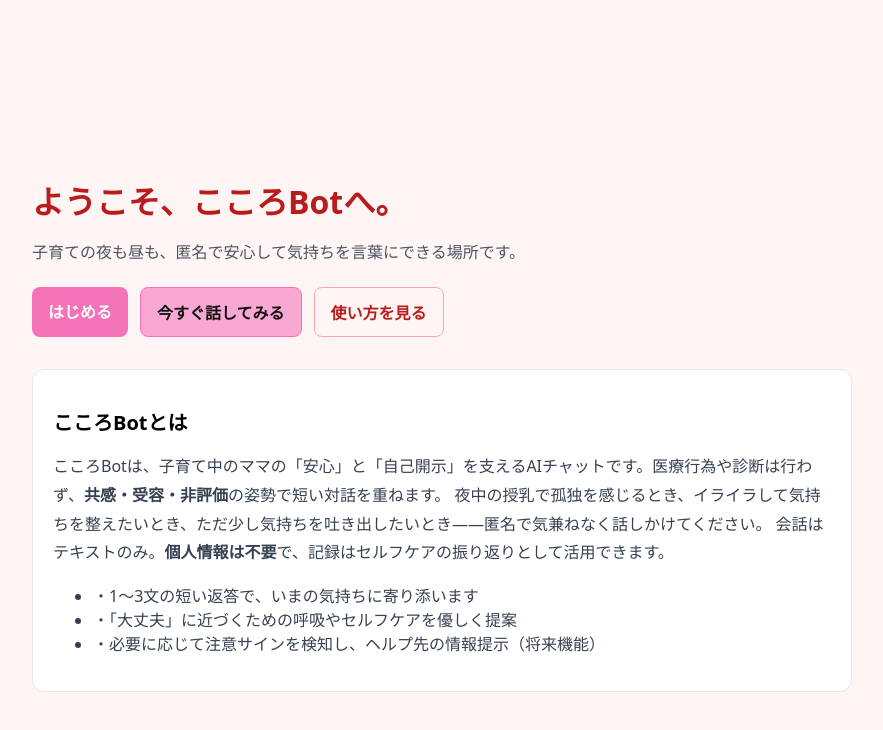
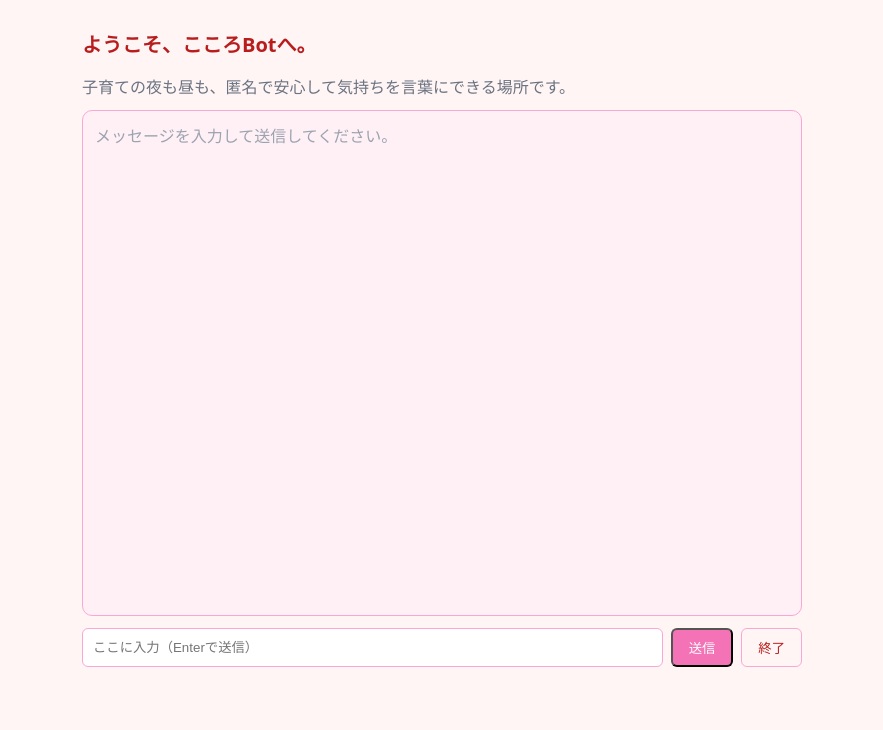
Before and after one commit to RyuYoshi4869/Kokoro_bot_mvp1, a Next.js app: page / in a window 1280 px wide. Shown: the top 730 px of the page, without its empty margins (198-1081 px from the left). Built offline with nearby package versions, Linux system fonts and the light colour scheme.

Commit message:
Update page.jsx

```diff
--- a/app/page.jsx
+++ b/app/page.jsx
@@ -1,49 +1,335 @@
-import Link from "next/link";
+"use client";
+import { useEffect, useMemo, useRef, useState } from "react";
+import posthog from "posthog-js";
 
-export default function Home() {
+// --- 匿名ユーザーIDをlocalStorageに保持 ---
+function getAnonUserId() {
+  const KEY = "kororo_anon_user_id";
+  if (typeof window === "undefined") return "anon";
+  let id = localStorage.getItem(KEY);
+  if (!id) {
+    id = crypto.randomUUID();
+    localStorage.setItem(KEY, id);
+  }
+  return id;
+}
+
+export default function ChatPage() {
+  const [messages, setMessages] = useState([]);
+  const [input, setInput] = useState("");
+  const [loading, setLoading] = useState(false);
+
+  // --- PostHog init（初回） ---
+  useEffect(() => {
+    if (!posthog.__loaded) {
+      posthog.init(process.env.NEXT_PUBLIC_POSTHOG_KEY || "", {
+        api_host: process.env.NEXT_PUBLIC_POSTHOG_HOST || "https://us.i.posthog.com",
+        capture_pageview: false,
+        capture_pageleave: false
+      });
+    }
+  }, []);
+
+  // --- 匿名ユーザー & セッション（クライアントで生成） ---
+  const anonUserId = useMemo(() => getAnonUserId(), []);
+  const sessionIdRef = useRef(crypto.randomUUID());
+  const turnsRef = useRef(0); // assistant返信回数＝ラリー数
+
+  // --- セッション開始イベント ---
+  useEffect(() => {
+    posthog.capture("session_started", {
+      session_id: sessionIdRef.current,
+      anon_user_id: anonUserId
+    });
+    // ページ離脱時の保険（session_end_clicked代替）
+    const onLeave = () => {
+      posthog.capture("session_end_clicked", { session_id: sessionIdRef.current });
+    };
+    window.addEventListener("beforeunload", onLeave);
+    return () => window.removeEventListener("beforeunload", onLeave);
+    // eslint-disable-next-line react-hooks/exhaustive-deps
+  }, []);
+
+  async function sendMessage() {
+    const text = input.trim();
+    if (!text) return;
+    setInput("");
+
+    // UI反映＋イベント（user）
+    setMessages((m) => [...m, { role: "user", content: text }]);
+    posthog.capture("message_sent", {
+      session_id: sessionIdRef.current,
+      role: "user"
+    });
+
+    setLoading(true);
+    try {
+      const res = await fetch("/api/chat", {
+        method: "POST",
+        headers: { "Content-Type": "application/json" },
+        // userId / sessionId は現状使わないので送らない
+        body: JSON.stringify({ message: text })
+      });
+      const data = await res.json();
+      if (data.error) throw new Error(data.error);
+
+      // UI反映＋イベント（assistant）
+      setMessages((m) => [...m, { role: "assistant", content: data.reply }]);
+      posthog.capture("message_sent", {
+        session_id: sessionIdRef.current,
+        role: "assistant"
+      });
+
+      // ラリー（assistant返信）を加算して5到達を検知
+      turnsRef.current += 1;
+      if (turnsRef.current === 5) {
+        posthog.capture("turns_reached_5", { session_id: sessionIdRef.current });
+      }
+    } catch (e) {
+      setMessages((m) => [
+        ...m,
+        {
+          role: "assistant",
+          content: "エラーが発生しました。時間をおいて再度お試しください。"
+        }
+      ]);
+    } finally {
+      setLoading(false);
+    }
+  }
+
+  // --- 終了ボタン押下：アンケ表示→送信 ---
+  const [showSurvey, setShowSurvey] = useState(false);
+  const [anxiety, setAnxiety] = useState(0); // 1-5
+  const [retention, setRetention] = useState(null); // true/false/null
+
+  function openSurvey() {
+    setShowSurvey(true);
+  }
+
+  function submitSurvey() {
+    posthog.capture("session_end_clicked", {
+      session_id: sessionIdRef.current
+    });
+    if (anxiety > 0 || retention !== null) {
+      posthog.capture("survey_submitted", {
+        session_id: sessionIdRef.current,
+        anxiety_score: anxiety || null,
+        retention_intent: retention
+      });
+    }
+    // 新しいセッションを開始（リセット）
+    sessionIdRef.current = crypto.randomUUID();
+    turnsRef.current = 0;
+    setShowSurvey(false);
+    setMessages((m) => [...m, { role: "assistant", content: "ご利用ありがとうございました。必要なときは、いつでも声をかけてくださいね。" }]);
+    // 次セッション開始イベント
+    posthog.capture("session_started", {
+      session_id: sessionIdRef.current,
+      anon_user_id: anonUserId
+    });
+    setAnxiety(0);
+    setRetention(null);
+  }
+
   return (
-    <main style={{ minHeight: "100vh", display: "flex", alignItems: "center", justifyContent: "center", padding: 24 }}>
-      <div style={{ width: "100%", maxWidth: 820 }}>
-        <h1 style={{ fontSize: 32, fontWeight: 700, marginBottom: 12, color: "#b91c1c" }}>
+    <div style={{ minHeight: "100vh", display: "flex", justifyContent: "center", padding: 16 }}>
+      <div style={{ width: "100%", maxWidth: 720 }}>
+        <h1 style={{ fontSize: 20, fontWeight: 600, marginBottom: 8, color: "#b91c1c" }}>
           ようこそ、こころBotへ。
         </h1>
-        <p style={{ fontSize: 16, color: "#4b5563", marginBottom: 24 }}>
+        <p style={{ color: "#6b7280", marginBottom: 12 }}>
           子育ての夜も昼も、匿名で安心して気持ちを言葉にできる場所です。
         </p>
 
-        <div style={{ display: "flex", gap: 12, flexWrap: "wrap", marginBottom: 32 }}>
-          <Link href="/chat" style={{
-            background: "#f472b6", color: "#fff", padding: "12px 16px", borderRadius: 8, textDecoration: "none", fontWeight: 600
-          }}>
-            はじめる
-          </Link>
-          <Link href="/chat" style={{
-            background: "#f9a8d4", color: "#111", padding: "12px 16px", borderRadius: 8, textDecoration: "none", fontWeight: 600, border: "1px solid #f472b6"
-          }}>
-            今すぐ話してみる
-          </Link>
-          <Link href="/how-to" style={{
-            background: "transparent", color: "#b91c1c", padding: "12px 16px", borderRadius: 8, textDecoration: "none", fontWeight: 600, border: "1px solid #fca5a5"
-          }}>
-            使い方を見る
-          </Link>
+        {/* チャットログ */}
+        <div
+          style={{
+            border: "1px solid #f9a8d4",
+            borderRadius: 10,
+            padding: 12,
+            height: "60vh",
+            overflowY: "auto",
+            background: "#fff0f6"
+          }}
+        >
+          {messages.length === 0 && (
+            <div style={{ color: "#9ca3af" }}>メッセージを入力して送信してください。</div>
+          )}
+          {messages.map((m, i) => (
+            <div
+              key={i}
+              style={{
+                display: "flex",
+                justifyContent: m.role === "user" ? "flex-end" : "flex-start",
+                margin: "8px 0"
+              }}
+            >
+              <div
+                style={{
+                  maxWidth: "80%",
+                  padding: "8px 12px",
+                  borderRadius: 16,
+                  background: m.role === "user" ? "#f472b6" : "#ffe4e6",
+                  color: m.role === "user" ? "#fff" : "#111",
+                  boxShadow: "0 1px 3px rgba(0,0,0,0.1)"
+                }}
+              >
+                {m.content}
+              </div>
+            </div>
+          ))}
         </div>
 
-        {/* 概要（こころBotとは？） */}
-        <section style={{ background: "#fff", border: "1px solid #e5e7eb", borderRadius: 12, padding: 20 }}>
-          <h2 style={{ fontSize: 20, fontWeight: 700, marginBottom: 8 }}>こころBotとは</h2>
-          <p style={{ lineHeight: 1.8, color: "#374151" }}>
-            こころBotは、子育て中のママの「安心」と「自己開示」を支えるAIチャットです。医療行為や診断は行わず、<strong>共感・受容・非評価</strong>の姿勢で短い対話を重ねます。
-            夜中の授乳で孤独を感じるとき、イライラして気持ちを整えたいとき、ただ少し気持ちを吐き出したいとき——匿名で気兼ねなく話しかけてください。
-            会話はテキストのみ。<strong>個人情報は不要</strong>で、記録はセルフケアの振り返りとして活用できます。
-          </p>
-          <ul style={{ marginTop: 12, color: "#374151" }}>
-            <li>・1〜3文の短い返答で、いまの気持ちに寄り添います</li>
-            <li>・「大丈夫」に近づくための呼吸やセルフケアを優しく提案</li>
-            <li>・必要に応じて注意サインを検知し、ヘルプ先の情報提示（将来機能）</li>
-          </ul>
-        </section>
+        {/* 入力欄 */}
+        <div style={{ display: "flex", gap: 8, marginTop: 12 }}>
+          <input
+            style={{
+              flex: 1,
+              border: "1px solid #f9a8d4",
+              borderRadius: 6,
+              padding: "8px 10px",
+              background: "#fff"
+            }}
+            placeholder="ここに入力（Enterで送信）"
+            value={input}
+            onChange={(e) => setInput(e.target.value)}
+            onKeyDown={(e) => {
+              if (e.key === "Enter") sendMessage();
+            }}
+          />
+          <button
+            onClick={sendMessage}
+            disabled={loading}
+            style={{
+              padding: "8px 16px",
+              borderRadius: 6,
+              background: "#f472b6",
+              color: "#fff",
+              opacity: loading ? 0.6 : 1
+            }}
+          >
+            {loading ? "送信中…" : "送信"}
+          </button>
+          <button
+            onClick={openSurvey}
+            style={{
+              padding: "8px 16px",
+              borderRadius: 6,
+              background: "transparent",
+              border: "1px solid #f9a8d4",
+              color: "#b91c1c"
+            }}
+            title="セッションを終了してアンケートに回答"
+          >
+            終了
+          </button>
+        </div>
+
+        {/* ミニアンケ モーダル（超シンプル実装） */}
+        {showSurvey && (
+          <div
+            style={{
+              position: "fixed",
+              inset: 0,
+              background: "rgba(0,0,0,0.25)",
+              display: "flex",
+              alignItems: "center",
+              justifyContent: "center",
+              padding: 16
+            }}
+          >
+            <div
+              style={{
+                width: "100%",
+                maxWidth: 420,
+                background: "#fff",
+                borderRadius: 12,
+                border: "1px solid #f3f4f6",
+                padding: 16
+              }}
+            >
+              <h2 style={{ fontSize: 18, fontWeight: 700, marginBottom: 8 }}>ご利用ありがとうございました</h2>
+              <p style={{ color: "#374151", marginBottom: 12 }}>
+                2つだけ教えてください（任意）。今後の改善に使います。
+              </p>
+
+              <label style={{ display: "block", marginBottom: 8 }}>
+                安心して話せたと感じましたか？（1〜5）
+              </label>
+              <div style={{ display: "flex", gap: 8, marginBottom: 12, flexWrap: "wrap" }}>
+                {[1, 2, 3, 4, 5].map((n) => (
+                  <button
+                    key={n}
+                    onClick={() => setAnxiety(n)}
+                    style={{
+                      padding: "8px 10px",
+                      borderRadius: 8,
+                      border: anxiety === n ? "2px solid #f472b6" : "1px solid #e5e7eb",
+                      background: anxiety === n ? "#ffe4e6" : "#fff"
+                    }}
+                  >
+                    {n}
+                  </button>
+                ))}
+              </div>
+
+              <label style={{ display: "block", marginBottom: 8 }}>
+                また使いたいと思いますか？（はい / いいえ）
+              </label>
+              <div style={{ display: "flex", gap: 8, marginBottom: 16 }}>
+                <button
+                  onClick={() => setRetention(true)}
+                  style={{
+                    padding: "8px 10px",
+                    borderRadius: 8,
+                    border: retention === true ? "2px solid #f472b6" : "1px solid #e5e7eb",
+                    background: retention === true ? "#ffe4e6" : "#fff"
+                  }}
+                >
+                  はい
+                </button>
+                <button
+                  onClick={() => setRetention(false)}
+                  style={{
+                    padding: "8px 10px",
+                    borderRadius: 8,
+                    border: retention === false ? "2px solid #f472b6" : "1px solid #e5e7eb",
+                    background: retention === false ? "#ffe4e6" : "#fff"
+                  }}
+                >
+                  いいえ
+                </button>
+              </div>
+
+              <div style={{ display: "flex", gap: 8, justifyContent: "flex-end" }}>
+                <button
+                  onClick={() => setShowSurvey(false)}
+                  style={{
+                    padding: "8px 12px",
+                    borderRadius: 8,
+                    border: "1px solid #e5e7eb",
+                    background: "#fff"
+                  }}
+                >
+                  キャンセル
+                </button>
+                <button
+                  onClick={submitSurvey}
+                  style={{
+                    padding: "8px 12px",
+                    borderRadius: 8,
+                    background: "#f472b6",
+                    color: "#fff"
+                  }}
+                >
+                  送信して終了
+                </button>
+              </div>
+            </div>
+          </div>
+        )}
       </div>
-    </main>
+    </div>
   );
 }
```
